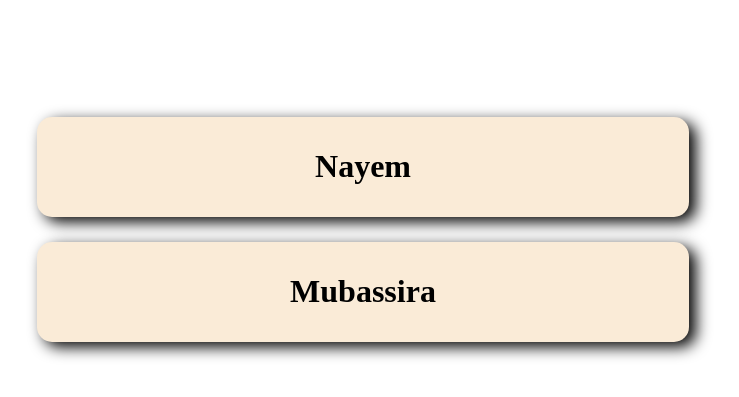
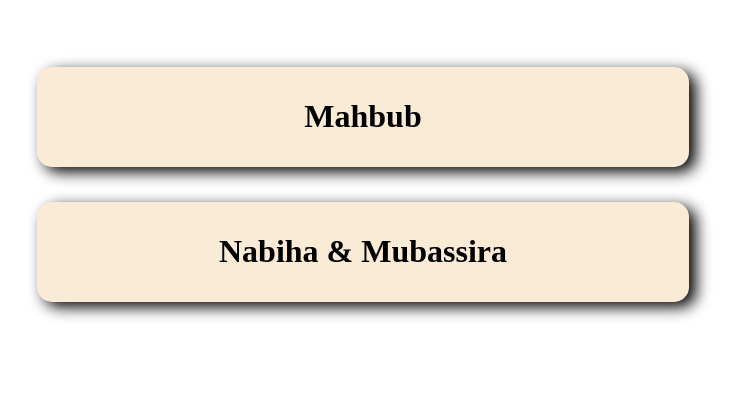
Before and after one commit to 123naim/my-simple-website, a plain HTML site: page index.html in a window 1280 px wide. Shown: the part 133-530 px from the top of the page, without its empty margins (277-1016 px from the left). Drawn offline with Linux system fonts and the light colour scheme.

Commit message:
third commit

```diff
--- a/index.html
+++ b/index.html
@@ -6,7 +6,7 @@
     <title>My simple website</title>
     <style>
         .card{
-            margin-top: 250px;
+            margin-top: 200px;
             margin-left: auto;
             margin-right: auto;
             width: 50%;
@@ -19,7 +19,7 @@
             border-radius: 15px;
 }
         .box{
-            margin-top: 25px;
+            margin-top: 35px;
             margin-left: auto;
             margin-right: auto;
             width: 50%;
@@ -35,10 +35,10 @@
 </head>
 <body>
     <div class="card">
-        <h1>Nayem</h1>
+        <h1>Mahbub</h1>
     </div>
     <div class="box">
-        <h1>Mubassira</h1>
+        <h1>Nabiha & Mubassira</h1>
     </div>
 </body>
 </html>
```
